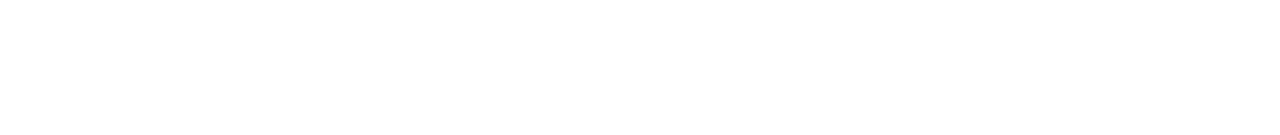
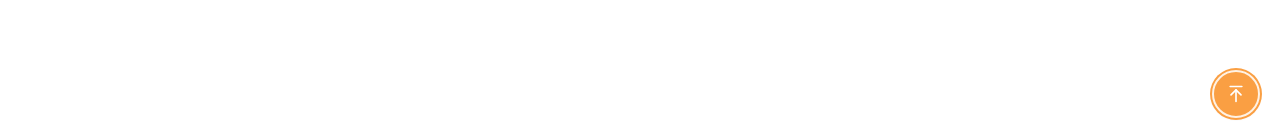
Before and after one commit to KarMint26/invofest-2024, a React (Vite) app: page /workshop in a window 1280 px wide. Shown: the part 662-797 px from the top of the page. Built offline with nearby package versions, Linux system fonts and the light colour scheme.

Commit message:
Back To Top Button

```diff
--- a/src/App.tsx
+++ b/src/App.tsx
@@ -7,6 +7,7 @@
 import Navbar from "./components/custom/Navbar";
 import Workshop from "./pages/Workshop";
 import Footer from "./components/custom/Footer";
+import BtnBackTop from "./components/custom/BtnBackTop";
 import "aos/dist/aos.css";
 
 const App = () => {
@@ -22,6 +23,7 @@
         <Route path="/workshop" element={<Workshop />} />
       </Routes>
       </div>
+      <BtnBackTop />
       <Footer />
     </React.Fragment>
   );
--- /dev/null
+++ b/src/components/custom/BtnBackTop.tsx
@@ -0,0 +1,23 @@
+import React from "react";
+import { LuArrowUpToLine } from "react-icons/lu";
+
+const BtnBackTop = () => {
+  return (
+    <React.Fragment>
+      <div className="fixed bottom-7 sm:bottom-5 right-5 flex flex-row items-center justify-center gap-3 sm:gap-5 z-20">
+        <div
+          onClick={() => {
+            window?.scrollTo({
+              top: 0,
+            });
+          }}
+          className="text-base sm:text-lg lg:text-xl shadow border-2 border-invofest_secondary bg-invofest transition duration-300 rounded-full p-3 cursor-pointer text-white ring-2 ring-invofest"
+        >
+          <LuArrowUpToLine />
+        </div>
+      </div>
+    </React.Fragment>
+  );
+};
+
+export default BtnBackTop;
```
